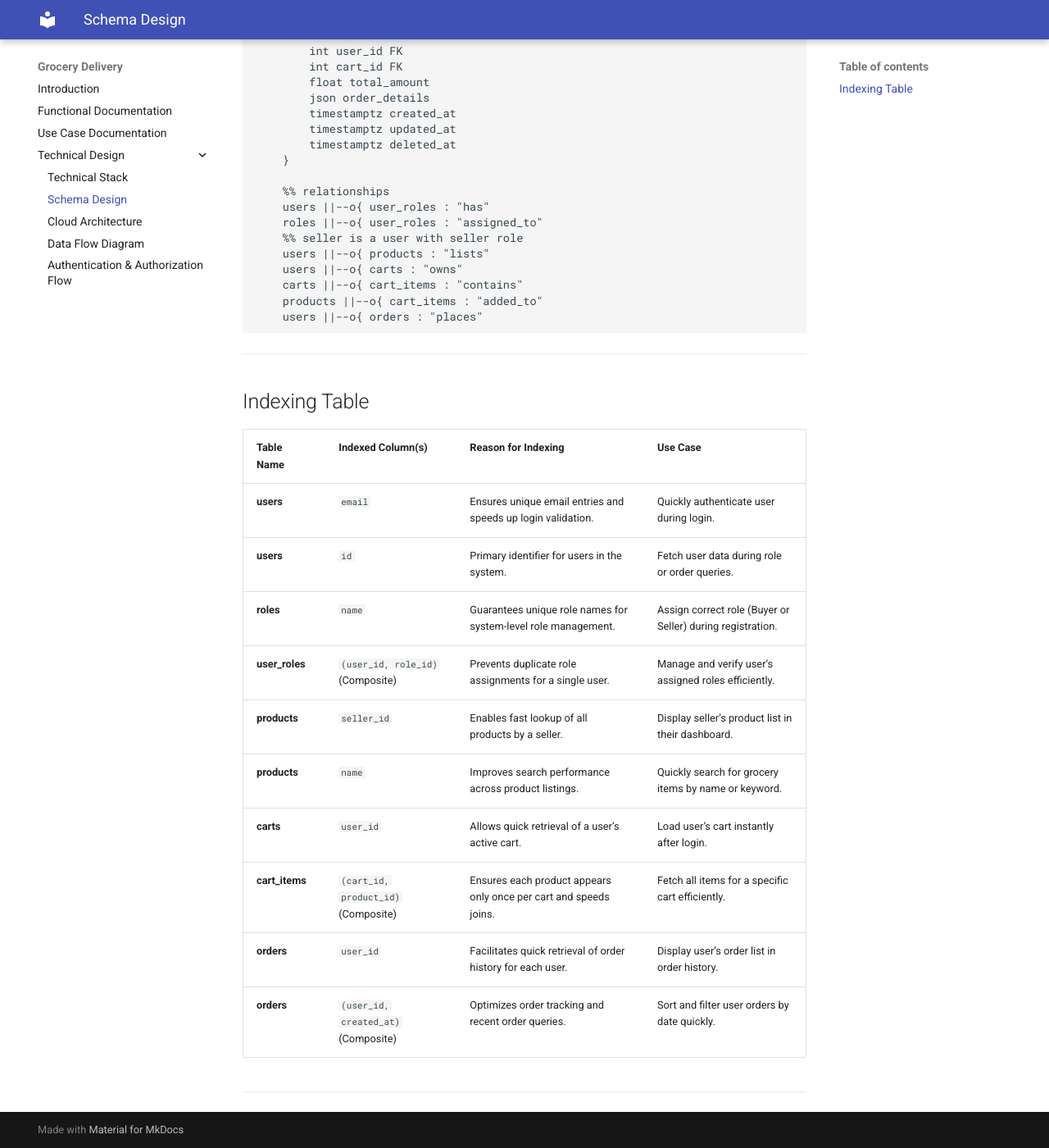
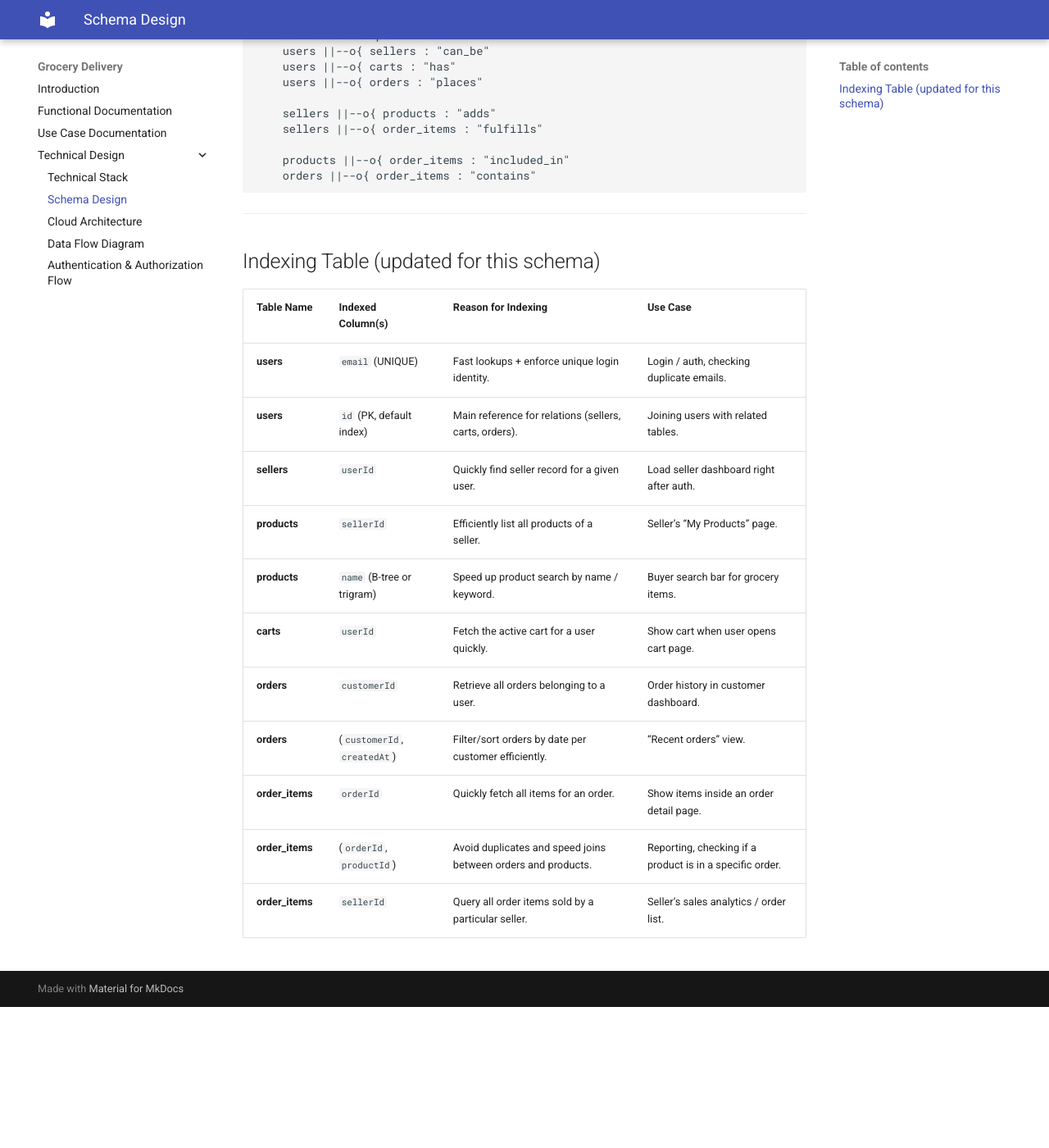
Before and after one commit to lovish-ab/grocery_delivery_docs, an MkDocs documentation site: the page built from docs/schema_design.md, in a window 1280 px wide and 1400 px high, scrolled down 1298 px. Shown: the whole window at 82% size. Built offline with MkDocs 1.6.1 and Material for MkDocs 9.7.7, drawn with Linux system fonts in a browser that asks for light colours; after the commit the page ends 2526 px from its top, so only the background shows below that; some of the changed text lies outside the part shown.

Commit message:
Updated the Documentation - Schema diagrama nd AWS Archiecture

````diff
--- a/docs/schema_design.md
+++ b/docs/schema_design.md
@@ -3,96 +3,88 @@
 
     users {
         int id PK
-        varchar name
+        varchar fullName
         varchar email
         varchar password
-        timestamptz created_at
-        timestamptz updated_at
-        timestamptz deleted_at
+        varchar role
+        varchar phoneNumber
+        timestamptz createdAt
+        timestamptz updatedAt
     }
 
-    roles {
+    sellers {
         int id PK
-        varchar name
-        timestamptz created_at
-        timestamptz updated_at
-        timestamptz deleted_at
-    }
-
-    user_roles {
-        int id PK
-        int user_id FK
-        int role_id FK
-        timestamptz created_at
-        timestamptz updated_at
-        timestamptz deleted_at
+        int userId FK
+        timestamptz createdAt
+        timestamptz updatedAt
     }
 
     products {
         int id PK
-        int seller_id FK
+        int sellerId FK
         varchar name
-        float price
-        varchar image_url
-        timestamptz created_at
-        timestamptz updated_at
-        timestamptz deleted_at
+        numeric mrp
+        numeric currentPrice
+        varchar imagePath
+        timestamptz createdAt
+        timestamptz updatedAt
     }
 
     carts {
         int id PK
-        int user_id FK
-        timestamptz created_at
-        timestamptz updated_at
-        timestamptz deleted_at
-    }
-
-    cart_items {
-        int id PK
-        int cart_id FK
-        int product_id FK
-        int quantity
-        float total
-        timestamptz created_at
-        timestamptz updated_at
-        timestamptz deleted_at
+        int userId FK
+        json items
+        timestamptz createdAt
+        timestamptz updatedAt
     }
 
     orders {
         int id PK
-        int user_id FK
-        int cart_id FK
-        float total_amount
-        json order_details
-        timestamptz created_at
-        timestamptz updated_at
-        timestamptz deleted_at
+        int customerId FK
+        varchar shippingAddress
+        numeric totalPrice
+        timestamptz orderDate
+        timestamptz createdAt
+        timestamptz updatedAt
+    }
+
+    order_items {
+        int id PK
+        int orderId FK
+        int productId FK
+        int sellerId FK
+        int quantity
+        numeric price
+        timestamptz createdAt
+        timestamptz updatedAt
     }
 
     %% relationships
-    users ||--o{ user_roles : "has"
-    roles ||--o{ user_roles : "assigned_to"
-    %% seller is a user with seller role
-    users ||--o{ products : "lists"
-    users ||--o{ carts : "owns"
-    carts ||--o{ cart_items : "contains"
-    products ||--o{ cart_items : "added_to"
+    users ||--o{ sellers : "can_be"
+    users ||--o{ carts : "has"
     users ||--o{ orders : "places"
+
+    sellers ||--o{ products : "adds"
+    sellers ||--o{ order_items : "fulfills"
+
+    products ||--o{ order_items : "included_in"
+    orders ||--o{ order_items : "contains"
 ```
----
-## Indexing Table
-
-| Table Name | Indexed Column(s) | Reason for Indexing | Use Case |
-|-------------|-------------------|---------------------|-----------|
-| **users** | `email` | Ensures unique email entries and speeds up login validation. | Quickly authenticate user during login. |
-| **users** | `id` | Primary identifier for users in the system. | Fetch user data during role or order queries. |
-| **roles** | `name` | Guarantees unique role names for system-level role management. | Assign correct role (Buyer or Seller) during registration. |
-| **user_roles** | `(user_id, role_id)` (Composite) | Prevents duplicate role assignments for a single user. | Manage and verify user’s assigned roles efficiently. |
-| **products** | `seller_id` | Enables fast lookup of all products by a seller. | Display seller’s product list in their dashboard. |
-| **products** | `name` | Improves search performance across product listings. | Quickly search for grocery items by name or keyword. |
-| **carts** | `user_id` | Allows quick retrieval of a user’s active cart. | Load user’s cart instantly after login. |
-| **cart_items** | `(cart_id, product_id)` (Composite) | Ensures each product appears only once per cart and speeds joins. | Fetch all items for a specific cart efficiently. |
-| **orders** | `user_id` | Facilitates quick retrieval of order history for each user. | Display user’s order list in order history. |
-| **orders** | `(user_id, created_at)` (Composite) | Optimizes order tracking and recent order queries. | Sort and filter user orders by date quickly. |
 
 ---
+
+## Indexing Table (updated for this schema)
+
+| Table Name      | Indexed Column(s)           | Reason for Indexing                                           | Use Case                                                 |
+| --------------- | --------------------------- | ------------------------------------------------------------- | -------------------------------------------------------- |
+| **users**       | `email` (UNIQUE)            | Fast lookups + enforce unique login identity.                 | Login / auth, checking duplicate emails.                 |
+| **users**       | `id` (PK, default index)    | Main reference for relations (sellers, carts, orders).        | Joining users with related tables.                       |
+| **sellers**     | `userId`                    | Quickly find seller record for a given user.                  | Load seller dashboard right after auth.                  |
+| **products**    | `sellerId`                  | Efficiently list all products of a seller.                    | Seller’s “My Products” page.                             |
+| **products**    | `name` (B-tree or trigram)  | Speed up product search by name / keyword.                    | Buyer search bar for grocery items.                      |
+| **carts**       | `userId`                    | Fetch the active cart for a user quickly.                     | Show cart when user opens cart page.                     |
+| **orders**      | `customerId`                | Retrieve all orders belonging to a user.                      | Order history in customer dashboard.                     |
+| **orders**      | (`customerId`, `createdAt`) | Filter/sort orders by date per customer efficiently.          | “Recent orders” view.                                    |
+| **order_items** | `orderId`                   | Quickly fetch all items for an order.                         | Show items inside an order detail page.                  |
+| **order_items** | (`orderId`, `productId`)    | Avoid duplicates and speed joins between orders and products. | Reporting, checking if a product is in a specific order. |
+| **order_items** | `sellerId`                  | Query all order items sold by a particular seller.            | Seller’s sales analytics / order list.                   |
````
Also changed, not shown: docs/assets/aws.png.
